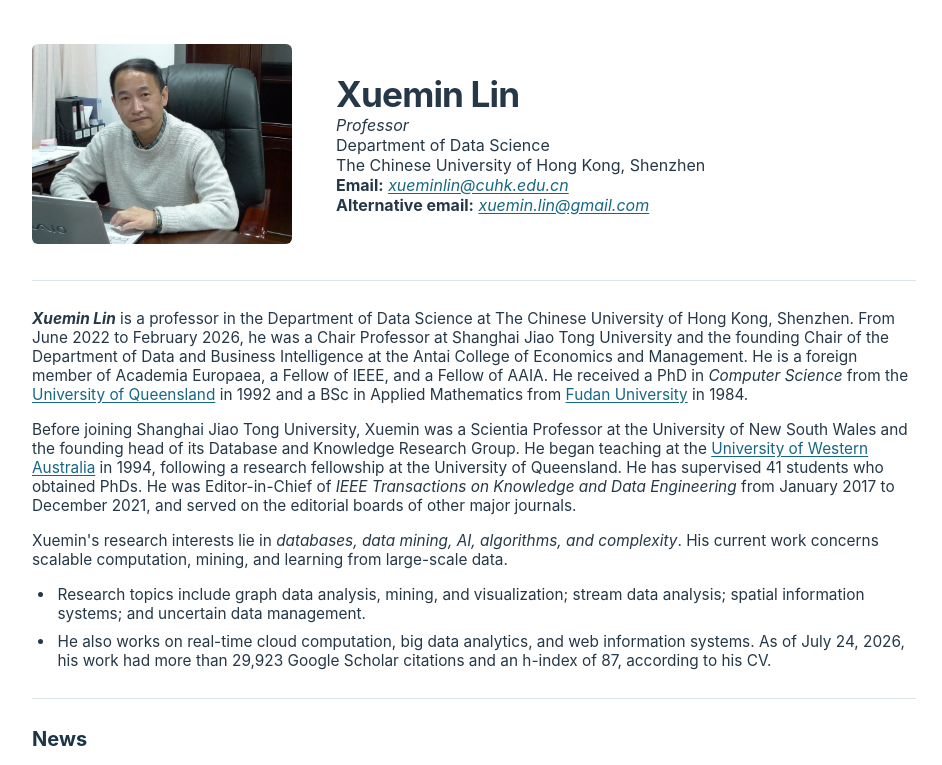
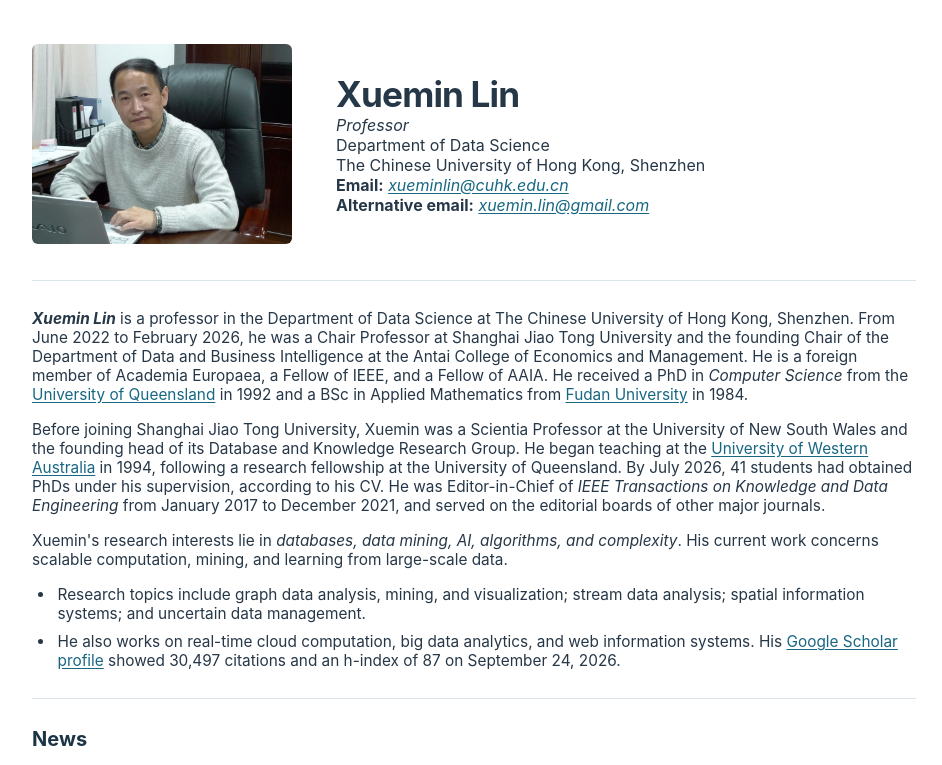
Before and after one commit to XueminLin/XueminLin.github.io, a plain HTML site: page index.html in a window 1280 px wide. Shown: the top 765 px of the page, without its empty margins (166-1108 px from the left). Drawn offline with Linux system fonts and the light colour scheme.

Commit message:
Update doctoral supervision and Google Scholar metrics

```diff
--- a/index.html
+++ b/index.html
@@ -32,13 +32,13 @@
 <font size=-1><b><i>Xuemin Lin</i></b> is a professor in the Department of Data Science at The Chinese University of Hong Kong, Shenzhen. From June 2022 to February 2026, he was a Chair Professor at Shanghai Jiao Tong University and the founding Chair of the Department of Data and Business Intelligence at the Antai College of Economics and Management. He is a foreign member of Academia Europaea, a Fellow of IEEE, and a Fellow of AAIA. He received a PhD in <i>Computer Science</i> from the <a href="http://www.uq.edu.au">University of Queensland</a> in 1992 and a BSc in Applied Mathematics from <a href="http://www.fudan.edu.cn">Fudan University</a> in 1984.
 
 <p align=justify>
-Before joining Shanghai Jiao Tong University, Xuemin was a Scientia Professor at the University of New South Wales and the founding head of its Database and Knowledge Research Group. He began teaching at the <a href="http://www.uwa.edu.au">University of Western Australia</a> in 1994, following a research fellowship at the University of Queensland. He has supervised 41 students who obtained PhDs. He was Editor-in-Chief of <i>IEEE Transactions on Knowledge and Data Engineering</i> from January 2017 to December 2021, and served on the editorial boards of other major journals.
+Before joining Shanghai Jiao Tong University, Xuemin was a Scientia Professor at the University of New South Wales and the founding head of its Database and Knowledge Research Group. He began teaching at the <a href="http://www.uwa.edu.au">University of Western Australia</a> in 1994, following a research fellowship at the University of Queensland. By July 2026, 41 students had obtained PhDs under his supervision, according to his CV. He was Editor-in-Chief of <i>IEEE Transactions on Knowledge and Data Engineering</i> from January 2017 to December 2021, and served on the editorial boards of other major journals.
 
 <p align=justify>
 Xuemin's research interests lie in <i>databases, data mining, AI, algorithms, and complexity</i>. His current work concerns scalable computation, mining, and learning from large-scale data.
 <ul>
 <li><p align=justify>Research topics include graph data analysis, mining, and visualization; stream data analysis; spatial information systems; and uncertain data management.</li>
-<li><p align=justify>He also works on real-time cloud computation, big data analytics, and web information systems. As of July 24, 2026, his work had more than 29,923 Google Scholar citations and an h-index of 87, according to his CV.</li>
+<li><p align=justify>He also works on real-time cloud computation, big data analytics, and web information systems. His <a href="https://scholar.google.com/citations?user=j6rglkYAAAAJ">Google Scholar profile</a> showed 30,497 citations and an h-index of 87 on September 24, 2026.</li>
 </ul></font>
 <p>
 <hr></hr>
```
